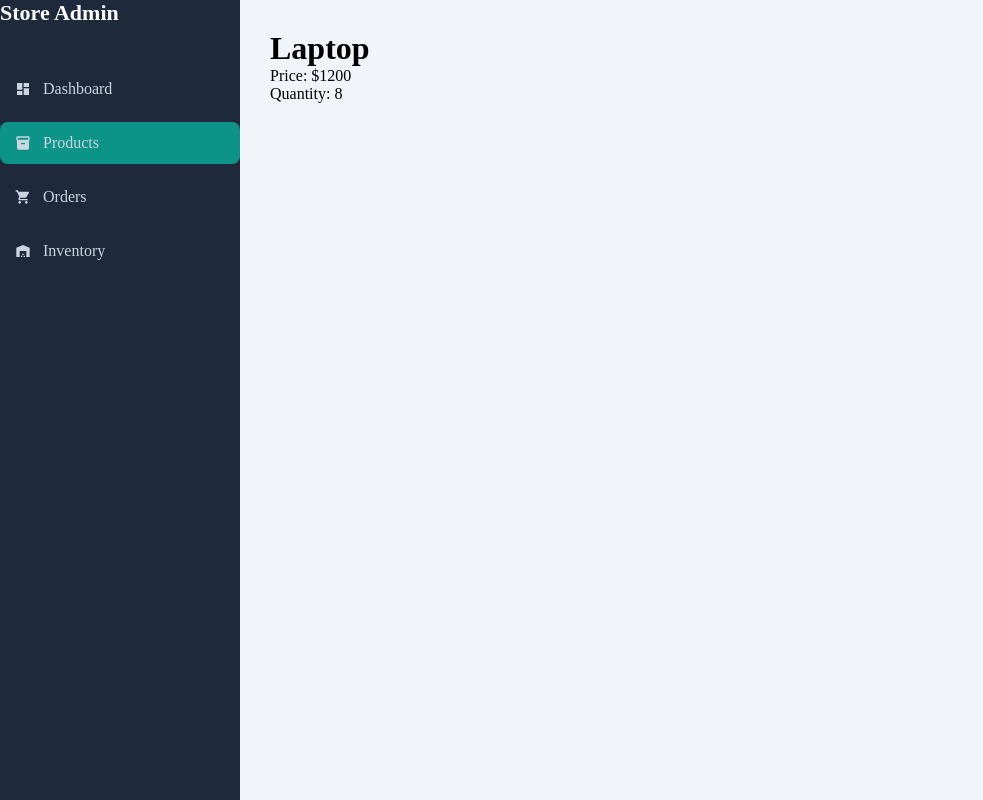
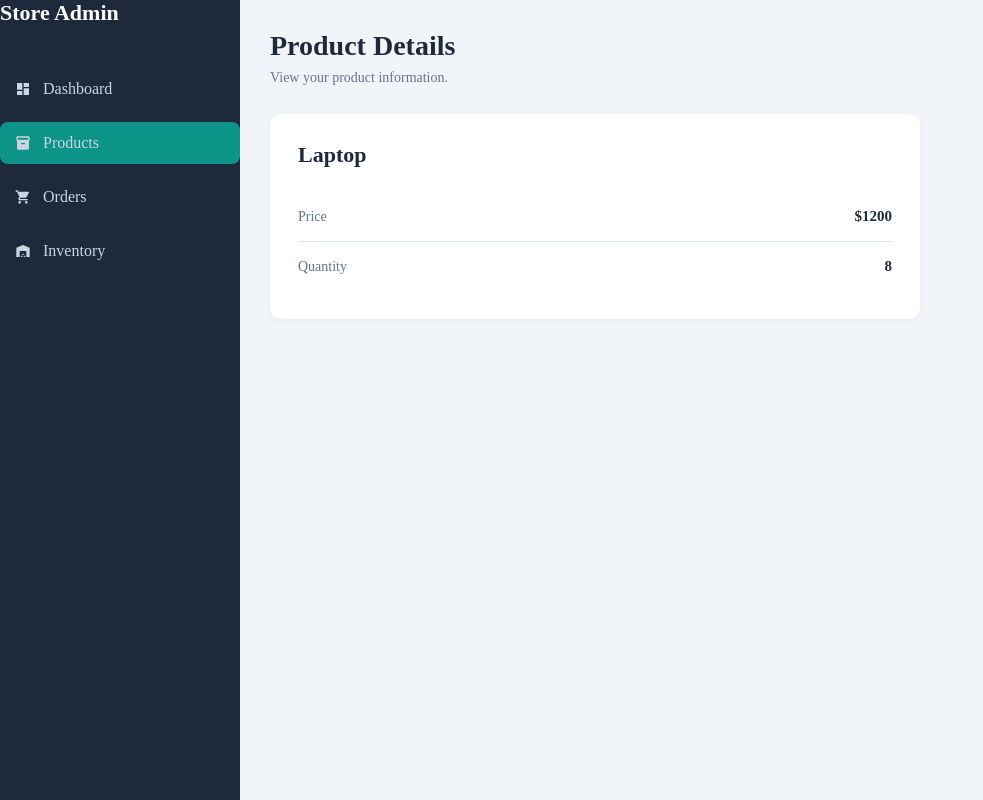
Before and after one commit to mahdisamanbari/inventory-management, a React (Vite) app: page /products/1 in a window 1280 px wide. Shown: the whole page, without its empty margins (0-983 px from the left). Built offline with nearby package versions, Linux system fonts and the light colour scheme.

Commit message:
feat(product-details) : style product details page

```diff
--- a/src/pages/ProductDetails.jsx
+++ b/src/pages/ProductDetails.jsx
@@ -1,7 +1,7 @@
 import { useContext } from "react";
 import { useParams } from "react-router-dom";
 import { ProductsContext } from "../context/ProductsContext";
-
+import styles from "./ProductDetails.module.css";
 function ProductDetails() {
 
   const { id } = useParams();
@@ -13,14 +13,34 @@ function ProductDetails() {
   );
 
   if (!product) {
-    return <h2>Product not found!</h2>;
+    return (
+      <div className={styles.notFound}>
+        <h2>Product not found!</h2>
+        <p>The product you're looking for doesn't exist.</p>
+      </div>
+    );
   }
 
   return (
-    <div>
-      <h1>{product.name}</h1>
-      <p>Price: ${product.price}</p>
-      <p>Quantity: {product.quantity}</p>
+    <div className={styles.detailsPage}>
+      <div className={styles.pageHeader}>
+        <h1>Product Details</h1>
+        <p>View your product information.</p>
+      </div>
+
+      <div className={styles.detailsCard}>
+        <h2>{product.name}</h2>
+
+        <div className={styles.detailItem}>
+          <span>Price</span>
+          <strong>${product.price}</strong>
+        </div>
+
+        <div className={styles.detailItem}>
+          <span>Quantity</span>
+          <strong>{product.quantity}</strong>
+        </div>
+      </div>
     </div>
   );
 }
--- /dev/null
+++ b/src/pages/ProductDetails.module.css
@@ -0,0 +1,78 @@
+
+.detailsPage {
+    width: 100%;
+  }
+
+  .pageHeader {
+    margin-bottom: 28px;
+  }
+
+  .pageHeader h1 {
+    font-size: 28px;
+    font-weight: 700;
+    color: #1e293b;
+    margin-bottom: 8px;
+  }
+
+  .pageHeader p {
+    font-size: 14px;
+    color: #64748b;
+  }
+
+  .detailsCard {
+    max-width: 650px;
+    background-color: white;
+    padding: 28px;
+    border-radius: 12px;
+    box-shadow: 0 2px 8px rgba(0, 0, 0, 0.04);
+  }
+
+  .detailsCard h2 {
+    font-size: 22px;
+    color: #1e293b;
+    margin-bottom: 24px;
+  }
+
+  .detailItem {
+    display: flex;
+    justify-content: space-between;
+    align-items: center;
+    padding: 16px 0;
+    border-bottom: 1px solid #e2e8f0;
+  }
+
+  .detailItem:last-child {
+    border-bottom: none;
+  }
+
+  .detailItem span {
+    color: #64748b;
+    font-size: 14px;
+  }
+
+  .detailItem strong {
+    color: #1e293b;
+    font-size: 15px;
+  }
+  .notFound {
+    background-color: white;
+    padding: 32px;
+    border-radius: 12px;
+    text-align: center;
+  }
+
+  .notFound h2 {
+    color: #1e293b;
+    margin-bottom: 10px;
+  }
+
+  .notFound p {
+    color: #64748b;
+    font-size: 14px;
+  }
+
+  @media (max-width: 600px) {
+    .detailsCard {
+      padding: 20px;
+    }
+  }
```
